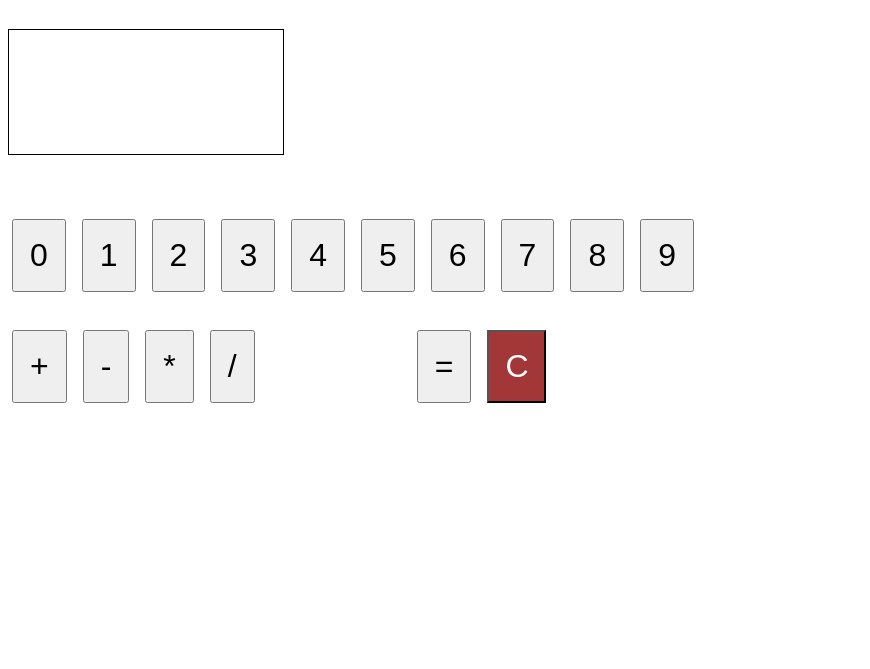
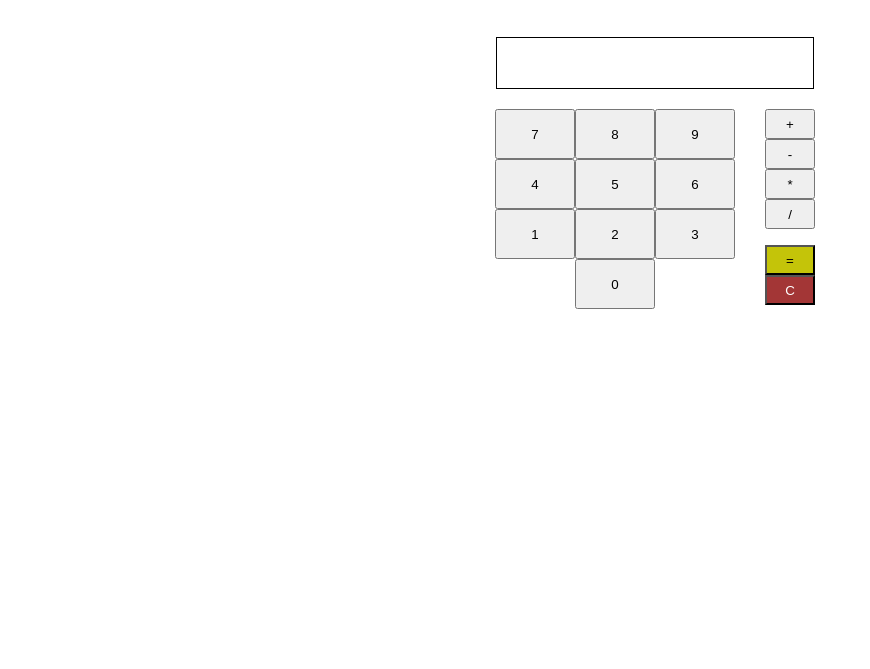
Before and after one commit to EthanTran02/calculator, a plain HTML site: page index.html in a window 1280 px wide. Shown: the part 131-800 px from the top of the page, without its empty margins (0-870 px from the left). Drawn offline with Linux system fonts and the light colour scheme.

Commit message:
Impove UI

```diff
--- a/index.html
+++ b/index.html
@@ -7,23 +7,30 @@
     <link rel="stylesheet" href="style.css">
 </head>
 <body>
-    <div id="calulator">
-    <h1>calculator</h1>
+    <h1 style="text-align: center; margin-top: 50px;
+    font-size: 50px;">calculator</h1>
+
+    <div id="calculator">
 
         <div id="display-field"><p id="result"></p></div>
+
+        <div id="keyboard">
+
+            <div id="digit-button">
+                <button class="digit">9</button>
+                <button class="digit">8</button>
+                <button class="digit">7</button>
+                <button class="digit">6</button>
+                <button class="digit">5</button>
+                <button class="digit">4</button>
+                <button class="digit">3</button>
+                <button class="digit">2</button>
+                <button class="digit">1</button>
                 <button class="digit">0</button>
-    <button class="digit">1</button>
-    <button class="digit">2</button>
-    <button class="digit">3</button>
-    <button class="digit">4</button>
-    <button class="digit">5</button>
-    <button class="digit">6</button>
-    <button class="digit">7</button>
-    <button class="digit">8</button>
-    <button class="digit">9</button>
+            </div>
 
-    <div style="margin: 30px;"></div>
 
+            <div id="operator-button">
                 <button class="operator">+</button>
                 <button class="operator">-</button>
                 <button class="operator">*</button>
@@ -33,6 +40,11 @@
             </div>
 
 
+        </div>
+    </div>
+
+
+
     <script src="script.js"></script>
 </body>
 </html>
--- a/script.js
+++ b/script.js
@@ -64,21 +64,12 @@ digitButton.forEach(function(button) {
     button.addEventListener('click', function() {
         if (operator == 0) {
             firstNum = parseInt(result.textContent += button.textContent)
-            console.log(`in first`)
-            console.log(`${firstNum}`)
-            console.log(`-----`)
         } else {
             if(lastNum == 0) {
                 result.textContent = ''
                 lastNum = parseInt(result.textContent += button.textContent)
-                console.log(`in last if`)
-                console.log(`${lastNum}`)
-                console.log(`-----`)
             } else {
                 lastNum = parseInt(result.textContent += button.textContent)
-                console.log(`in last else`)
-                console.log(`${lastNum}`)
-                console.log(`-----`)
             }
     }
 })})
@@ -99,10 +90,6 @@ equalButton.addEventListener('click', function() {
 clearButton.addEventListener('click', function() {
     firstNum = 0
     lastNum = 0
-    operator = ''
+    operator = 0
     result.textContent = ''
-    console.log(firstNum)
-    console.log(lastNum)
-    console.log(operator)
-    console.log(`-------`)
 })
--- a/style.css
+++ b/style.css
@@ -1,28 +1,66 @@
 body {
     box-sizing: border-box;
-    font-size: 32px;
+    font-size: 16px;
+    padding: 0;
+    margin: 0;
 }
 
+
+
 #display-field {
-    width: 250px;
-    height: 100px;
+    padding-left: 16px;
+    width: 300px;
+    height: 50px;
     border: 1px solid black;
-    margin-bottom: 60px;
-    padding: 12px;
+    margin-bottom: 20px;
+    margin-left: 30px;
 }
 
-button {
-    padding: 16px;
-    margin: 4px;
-    font-size: 32px;
-}
 
 #clear {
-
     background-color: rgb(163, 54, 54);
     color: white
 }
 
+
+#calculator {
+    margin-top: 60px;
+    display: flex;
+    flex-direction: column;
+    justify-content: center;
+    align-items: center;
+}
+
+#digit-button {
+    display: flex;
+    justify-content: center;
+    width: 300px;
+    height: 200px;
+    flex-direction: row-reverse;
+    flex-wrap: wrap;
+    text-align: center;
+}
+
+#digit-button button {
+    width: 80px;
+}
+
+
+#keyboard {
+    display: flex;
+}
+
+#operator-button {
+    display: flex;
+    flex-direction: column;
+}
+
+#operator-button button {
+    width: 50px;
+    height: 30px;
+}
+
 #equal {
-    margin-left: 150px;
+    background-color: rgb(196, 196, 9);
+    margin-top: 16px;
 }
```
Lines whose indentation alone changed are shown as unchanged.
